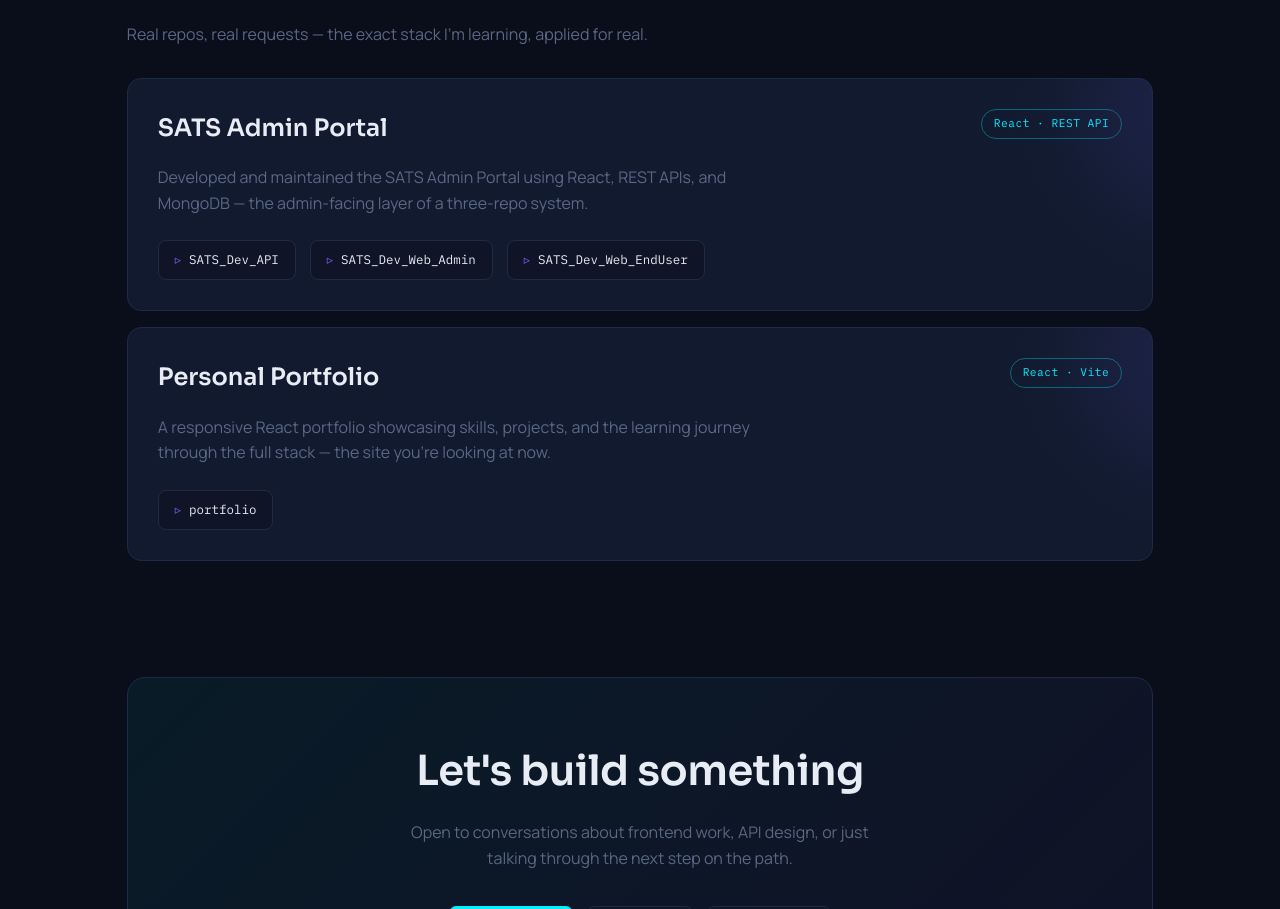
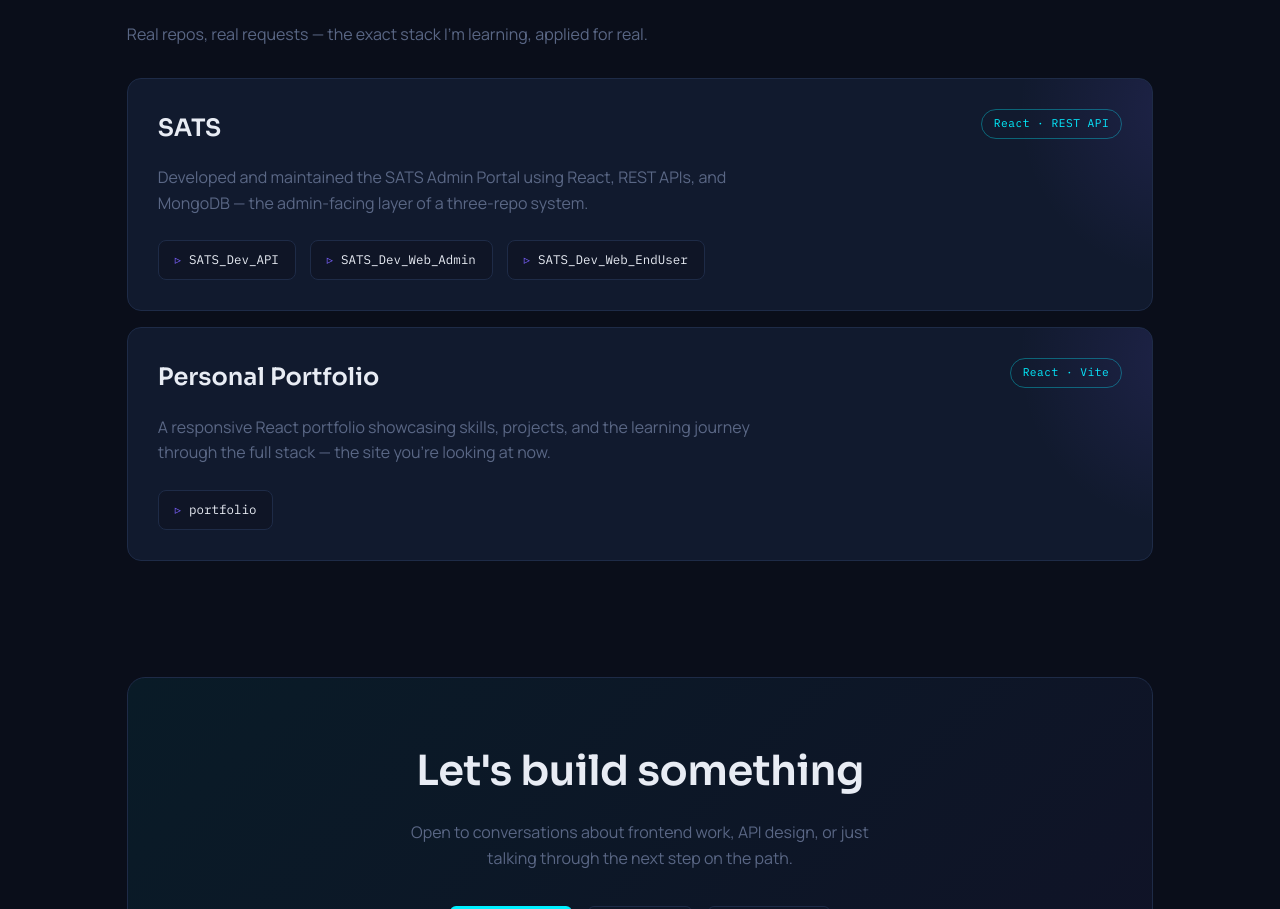
Before and after one commit to workpentabrains-123/my-portfolio, a React (Vite) app: page / in a window 1280 px wide. Shown: the part 2359-3268 px from the top of the page. Built offline with nearby package versions, Linux system fonts and the light colour scheme.

Commit message:
Updated portfolio

```diff
--- a/src/data/projects.js
+++ b/src/data/projects.js
@@ -1,6 +1,6 @@
 const projects = [
   {
-    title: "SATS Admin Portal",
+    title: "SATS",
     tag: "React · REST API",
     description:
       "Developed and maintained the SATS Admin Portal using React, REST APIs, and MongoDB — the admin-facing layer of a three-repo system.",
```
